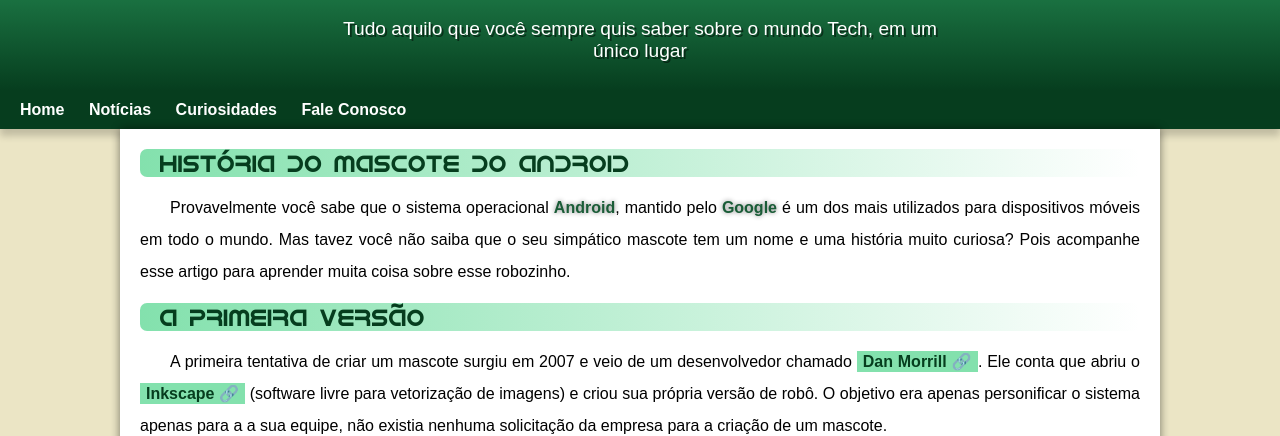
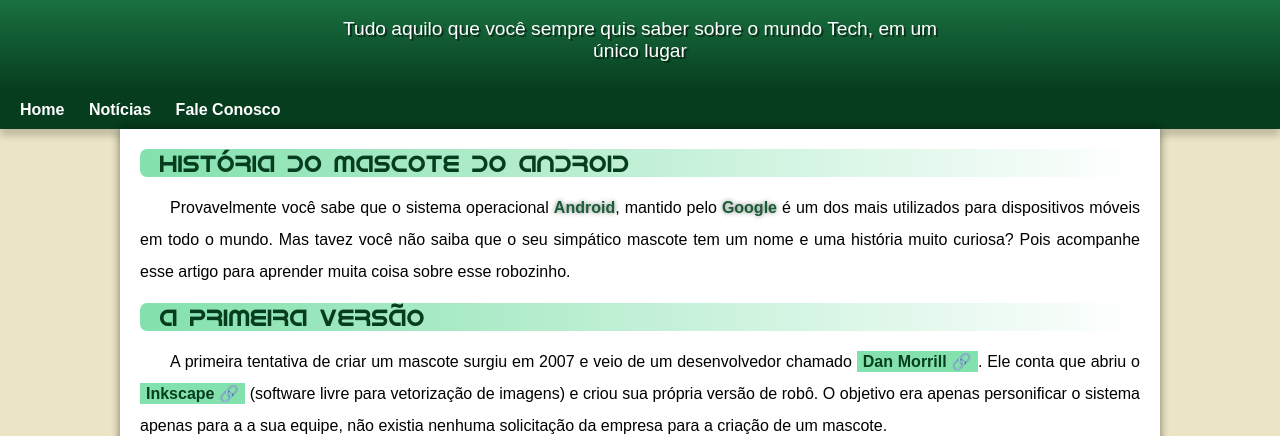
Before and after one commit to Guiiwoo/projeto-android, a plain HTML site: page index.html in a window 1280 px wide. Shown: the part 99-535 px from the top of the page. Drawn offline with Linux system fonts and the light colour scheme.

Commit message:
Correção
Corrigindo falhas no header do site

```diff
--- a/estilo/style2.css
+++ b/estilo/style2.css
@@ -58,6 +58,7 @@ header > p{
     margin: auto;
     padding-left: 10px;
     padding-right: 10px;
+    padding-bottom: 50px;
     text-shadow: 2px 2px 0px rgba(0, 0, 0, 0.486);
 }
 
--- a/index.html
+++ b/index.html
@@ -15,7 +15,6 @@
     <nav>
         <a href="#" target="_self" rel="next" class="a">Home</a>
         <a href="#" target="_self" rel="next" class="a">Notícias</a>
-        <a href="#" target="_self" rel="next" class="a">Curiosidades</a>
         <a href="#" target="_self" rel="next" class="a">Fale Conosco</a>
     </nav>
     <main>
```
